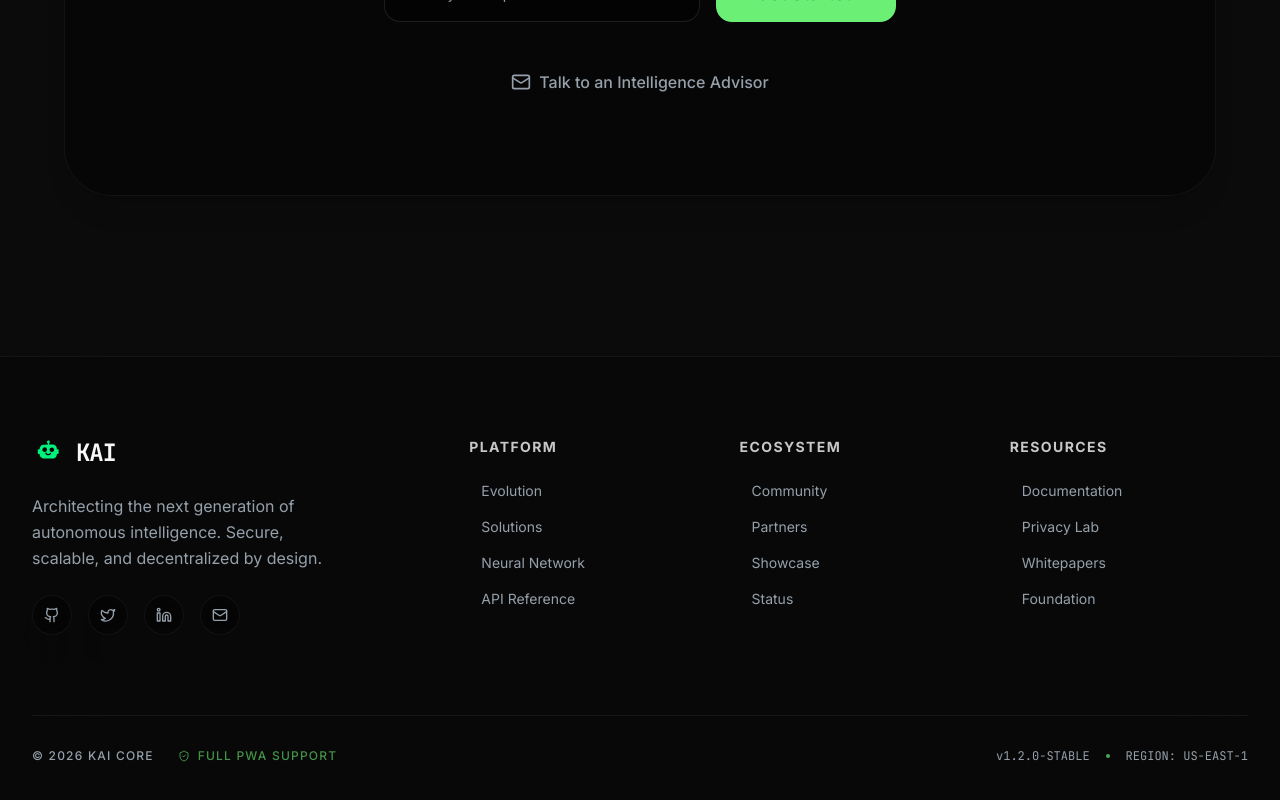
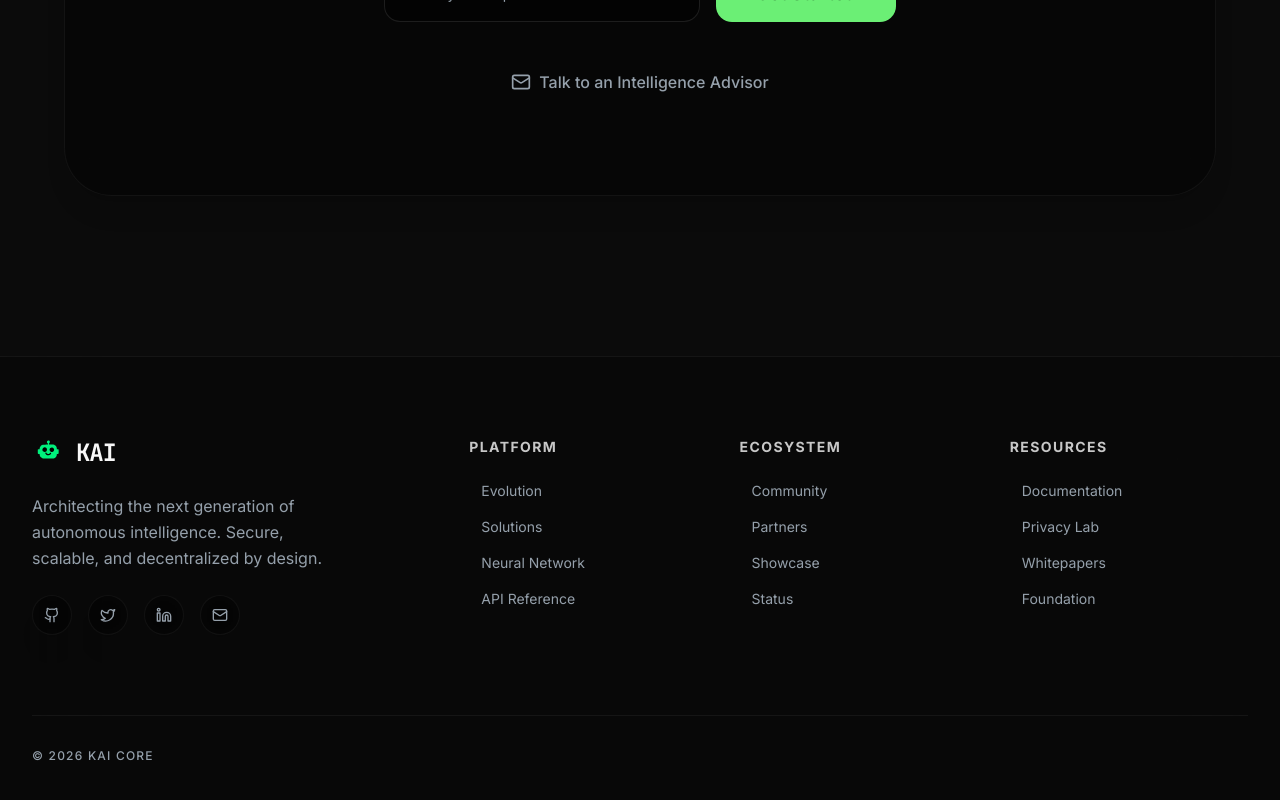
Before and after one commit to nishan-paul-hello/kai-web, a Next.js app: page / in a window 1280 px wide. Shown: the part 4190-4990 px from the top of the page. Built offline with nearby package versions, Linux system fonts and the light colour scheme.

Commit message:
refactor: remove PWA support, version, and region details from the footer

```diff
--- a/components/footer.tsx
+++ b/components/footer.tsx
@@ -1,6 +1,6 @@
 import Link from "next/link"
 import Image from "next/image"
-import { Github, Twitter, Linkedin, Mail, ShieldCheck } from "lucide-react"
+import { Github, Twitter, Linkedin, Mail } from "lucide-react"
 
 export function Footer() {
   const footerLinks = {
@@ -86,15 +86,6 @@ export function Footer() {
         <div className="mt-20 pt-8 border-t border-white/5 flex flex-col sm:flex-row items-center justify-between gap-6">
           <div className="flex items-center gap-6 text-xs text-muted-foreground uppercase tracking-widest font-medium">
             <span>© {new Date().getFullYear()} KAI CORE</span>
-            <div className="hidden sm:flex items-center gap-2 text-primary/60">
-              <ShieldCheck className="h-3 w-3" />
-              <span>Full PWA Support</span>
-            </div>
-          </div>
-          <div className="flex items-center gap-4 text-xs font-mono text-muted-foreground">
-            <span>v1.2.0-STABLE</span>
-            <div className="h-1 w-1 rounded-full bg-primary animate-pulse" />
-            <span>REGION: US-EAST-1</span>
           </div>
         </div>
       </div>
```
